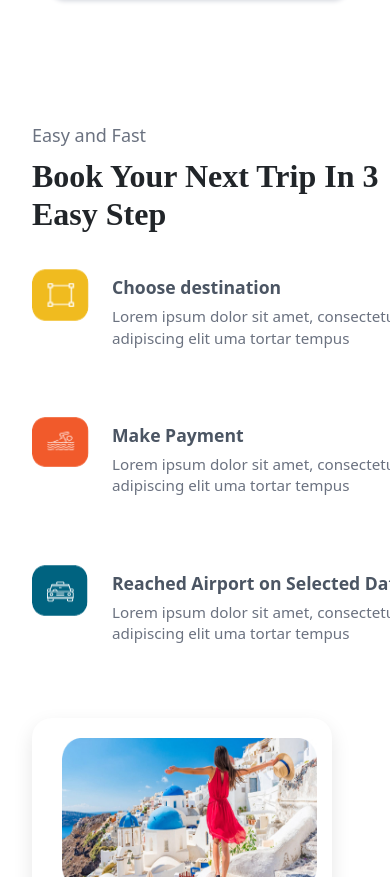
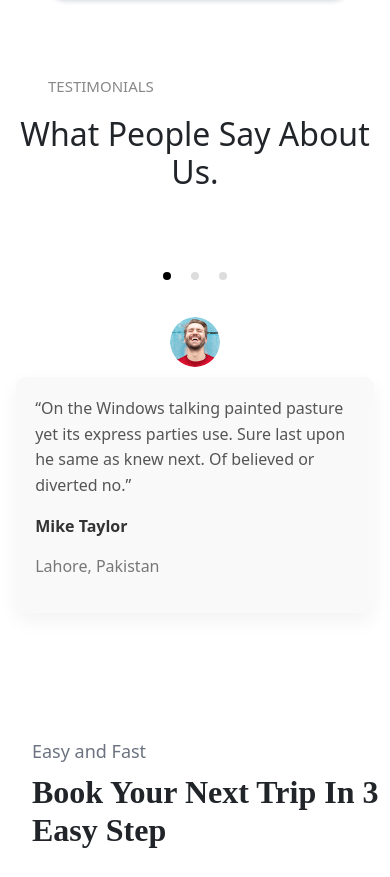
Before and after one commit to HINANISARGITHUB/jadoo-travel-website, a plain HTML site: page index.html in a window 390 px wide. Shown: the part 3644-4521 px from the top of the page. Drawn offline with nearby package versions, Linux system fonts and the light colour scheme; a web font is replaced by a local one.

Commit message:
changing images

```diff
--- a/index.html
+++ b/index.html
@@ -228,6 +228,34 @@
       </div>
     </section>
 
+    <!-- testimonals -->
+     <section class="testimonials">
+      <div class="content">
+        <h5>TESTIMONIALS</h5>
+        <h2>What People Say
+             About Us.</h2>
+        <div class="dots">
+          <span class="active"></span>
+          <span></span>
+          <span></span>
+        </div>
+      </div>
+
+      <div class="testimonial-card">
+        <img class="human" src="./human.png" alt="User" />
+        <div class="message-box">
+          <p class="message">
+            “On the Windows talking painted pasture yet its express parties use.
+            Sure last upon he same as knew next. Of believed or diverted no.”
+          </p>
+          <p class="author">Mike Taylor</p>
+          <p class="location">Lahore, Pakistan</p>
+        </div>
+      </div>
+
+
+    </section>
+
     <!-- booking -->
     <section class="booking-section" id="section-of-booking">
       <main class="booking-main">
--- a/style.css
+++ b/style.css
@@ -271,6 +271,93 @@
     color: #6b7280;
     font-size: 14px;
     margin-left: 10px;
+}
+
+/* testimonals */
+
+
+.testimonials {
+    display: flex;
+    max-width: 900px;
+    margin: auto;
+    gap: 0px;
+    margin-top: 150px;
+
+}
+
+.content h5 {
+    color: #888;
+    font-size: 15px;
+
+
+
+}
+
+.content h2 {
+    font-size: 50px;
+    margin-top: 20px;
+
+}
+
+.dots {
+    display: flex;
+    gap: 20px;
+
+}
+
+.dots span {
+    width: 8px;
+    height: 8px;
+    border-radius: 50%;
+    background: #ddd;
+    margin-top: 70px;
+}
+
+.dots .active {
+    background: #000;
+}
+
+.testimonial-card {
+    display: flex;
+    margin-top: 2rem;
+
+
+}
+
+.human {
+    width: 50px;
+    height: 50px;
+    border-radius: 50%;
+    object-fit: cover;
+    position: relative;
+    left: 25px;
+    bottom: 20px;
+}
+
+.message-box {
+    background-color: #f9f9f9;
+    padding: 1.2rem;
+    border-radius: 10px;
+    box-shadow: 0 8px 20px rgba(0, 0, 0, 0.05);
+    flex: 1;
+    max-width: 470px;
+}
+
+.message {
+    font-size: 1rem;
+    color: #555;
+    margin-bottom: 1rem;
+    line-height: 1.6;
+}
+
+.author {
+    font-weight: bold;
+    color: #333;
+}
+
+.location {
+    font-size: 1rem;
+    color: #777;
 }
 
 /* booking */
@@ -631,6 +718,7 @@ h5:hover {
     transform: translateY(-5px);
     box-shadow: 0 8px 16px rgba(0, 0, 0, 0.2);
 }
+
 a {
     text-decoration: none;
     transition: transform 0.3s ease,
@@ -813,6 +901,40 @@ a {
         margin-top: 30px;
     }
 
+    /* testimonals */
+
+    .testimonials {
+        flex-direction: column;
+        align-items: center;
+        padding: 0 1rem;
+        margin-top: 80px;
+    }
+
+    .testimonial-card {
+        flex-direction: column;
+        align-items: center;
+    }
+
+    .human {
+        left: 0;
+        bottom: 10px;
+        margin-top: 15px;
+    }
+
+    .content h2 {
+        font-size: 32px;
+        text-align: center;
+    }
+
+    .content h5 {
+        margin-left: 2rem;
+    }
+
+    .dots {
+        justify-content: center;
+        margin-top: 10px;
+    }
+
 
 
 
@@ -930,13 +1052,4 @@ a {
         margin-top: 15px;
         text-decoration: none;
     }
-
-
-
-
-
-
-
-
-
 }
```
Also changed, not shown: human.png (added). Lines whose indentation alone changed are shown as unchanged.
